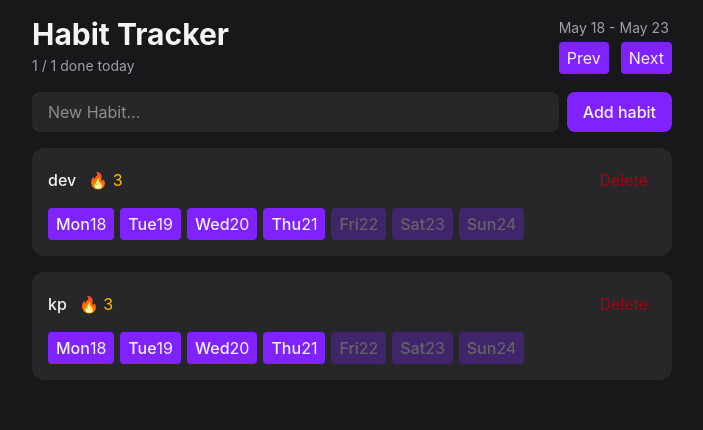
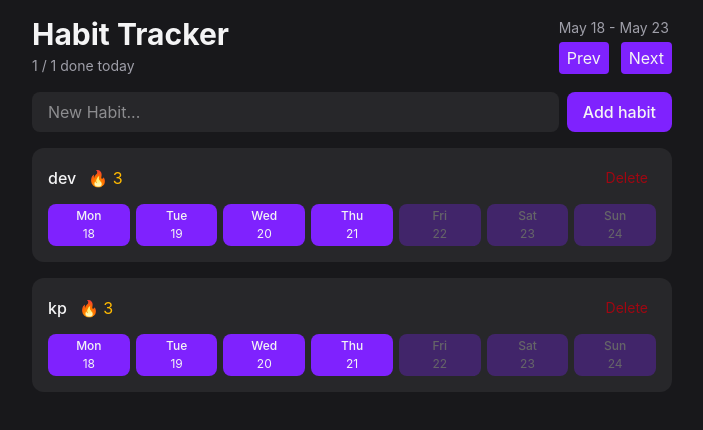
Before and after one commit to Devanshukoli/habitkit, a React (Vite) app: page / in a window 1280 px wide. Shown: the top 430 px of the page, without its empty margins (288-991 px from the left). Built offline with nearby package versions, Linux system fonts and the light colour scheme.

Commit message:
fix the delete button classname props

```diff
--- a/src/components/HabitItem.tsx
+++ b/src/components/HabitItem.tsx
@@ -20,11 +20,11 @@
             <span className="font-medium">{habit.name}</span>
             <span className="font-sm text-amber-400">🔥 3</span>
           </div>
-          <Button variant="ghost-destructive">Delete</Button>
+          <Button variant="ghost-destructive" className="text-sm">Delete</Button>
         </div>
         <div className="flex gap-1.5">
           {visibleDate.map((date) => (
-            <Button key={date.toISOString()} disabled={isFuture(date)}>
+            <Button className="flex flex-1 flex-col items-center gap-0.5 rounded-lg text-xs" key={date.toISOString()} disabled={isFuture(date)}>
               <span className="font-medium">{format(date, "EEE")}</span>
               <span>{format(date, "d")}</span>
             </Button>
```
